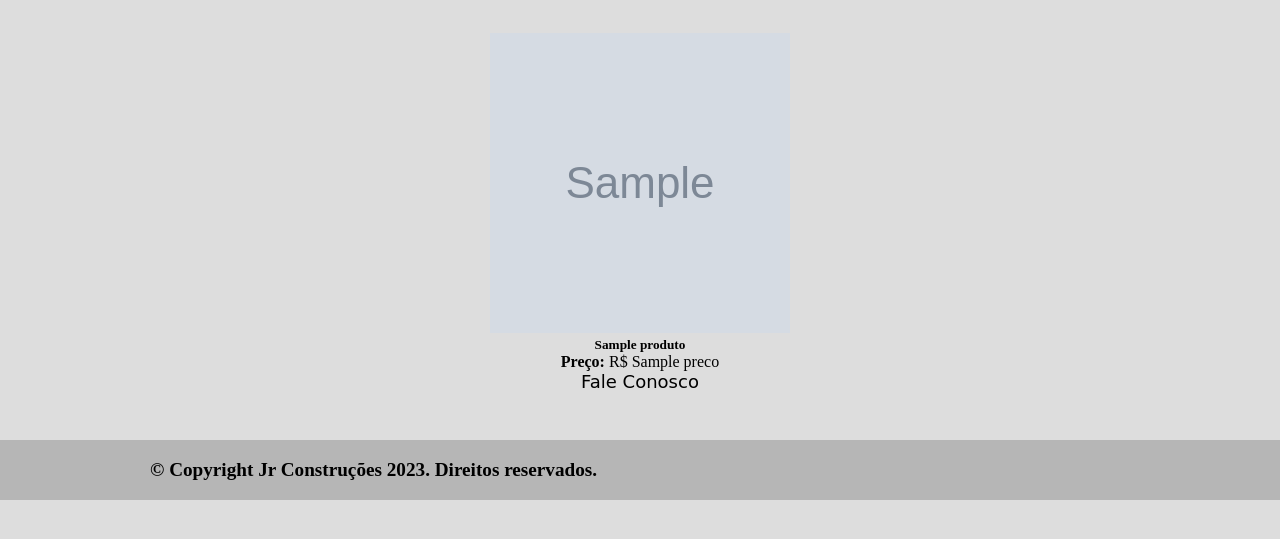
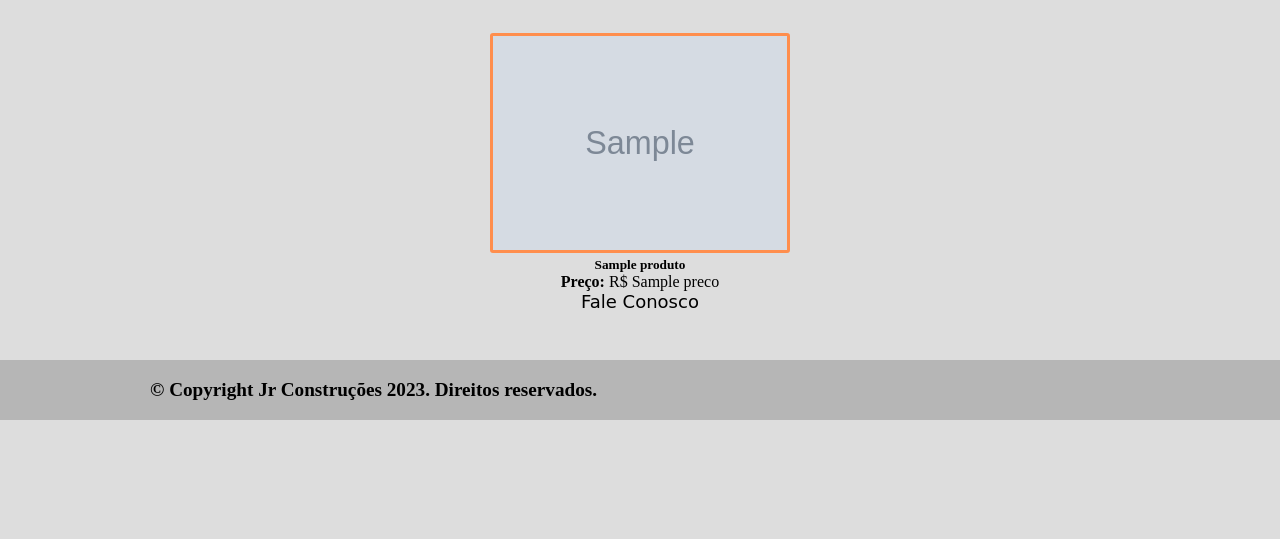
Before and after one commit to gabipereira0614/JR_codespace, a CodeIgniter 4 app: template app/Views/produtos.php in a window 1280 px wide. Shown: the part 117-656 px from the top of the page. Run offline with PHP 8.4 and a stand-in for CodeIgniter, Linux system fonts and the light colour scheme; the template is opened without the code that fills it: most values are stand-ins (such as "Sample title", 1, 10 or a date in 2020); grey boxes marked "Sample" are stand-in pictures; some libraries are stand-ins or nearby versions; some web fonts are replaced.

Commit message:
Produto estilizado

```diff
--- a/public/styles/produto.css
+++ b/public/styles/produto.css
@@ -9,14 +9,21 @@
     margin-bottom: 3rem;
 }
 
-    .card-body {
-        text-align: center;
+.card-body {
+    text-align: center;
 }
 
 .card-img-top{
     width: 300px;
-    height: 300px;
+    height: 220px;
+    border: solid #ff8e4d 3px;
+    border-radius: 3px;
 }
+
+a:hover{
+    color:#ff8e4d;
+}
+
 .footer-text{
     margin: 0 15px;
     font-size: small;
```
